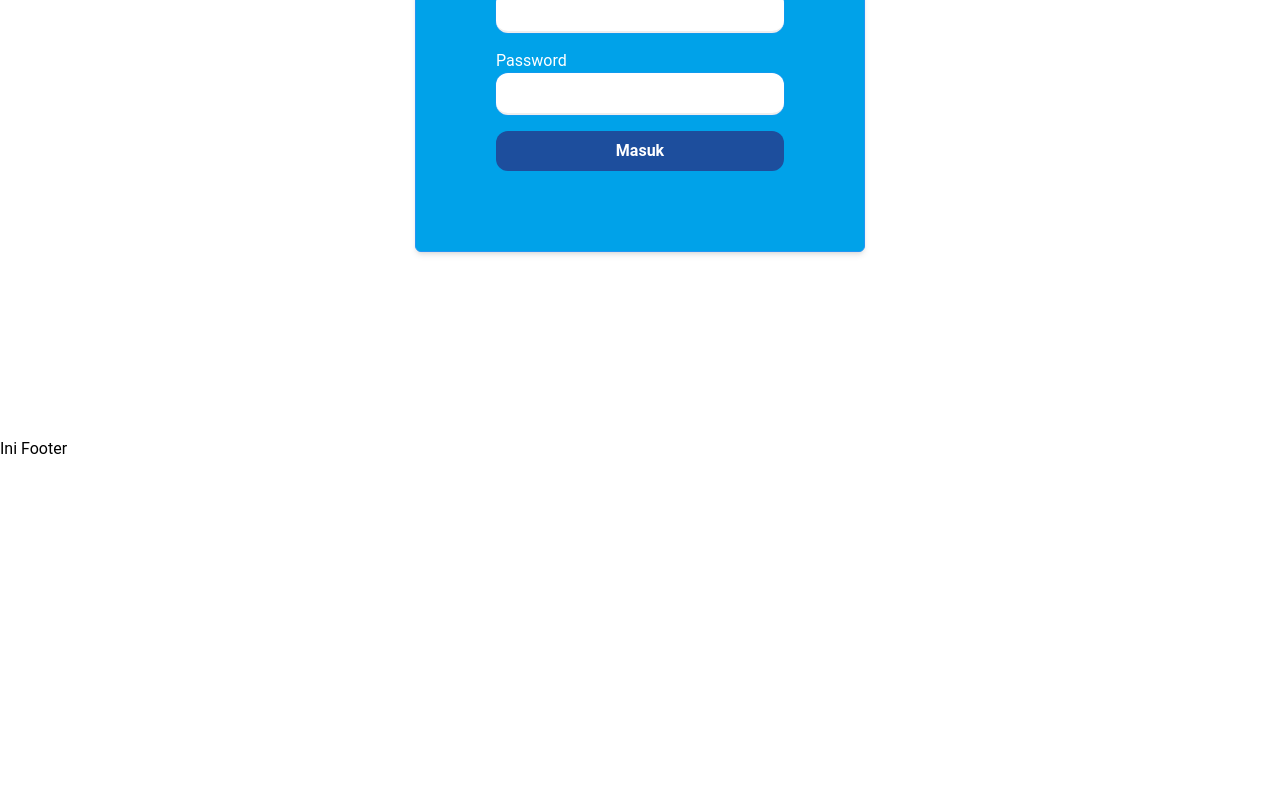
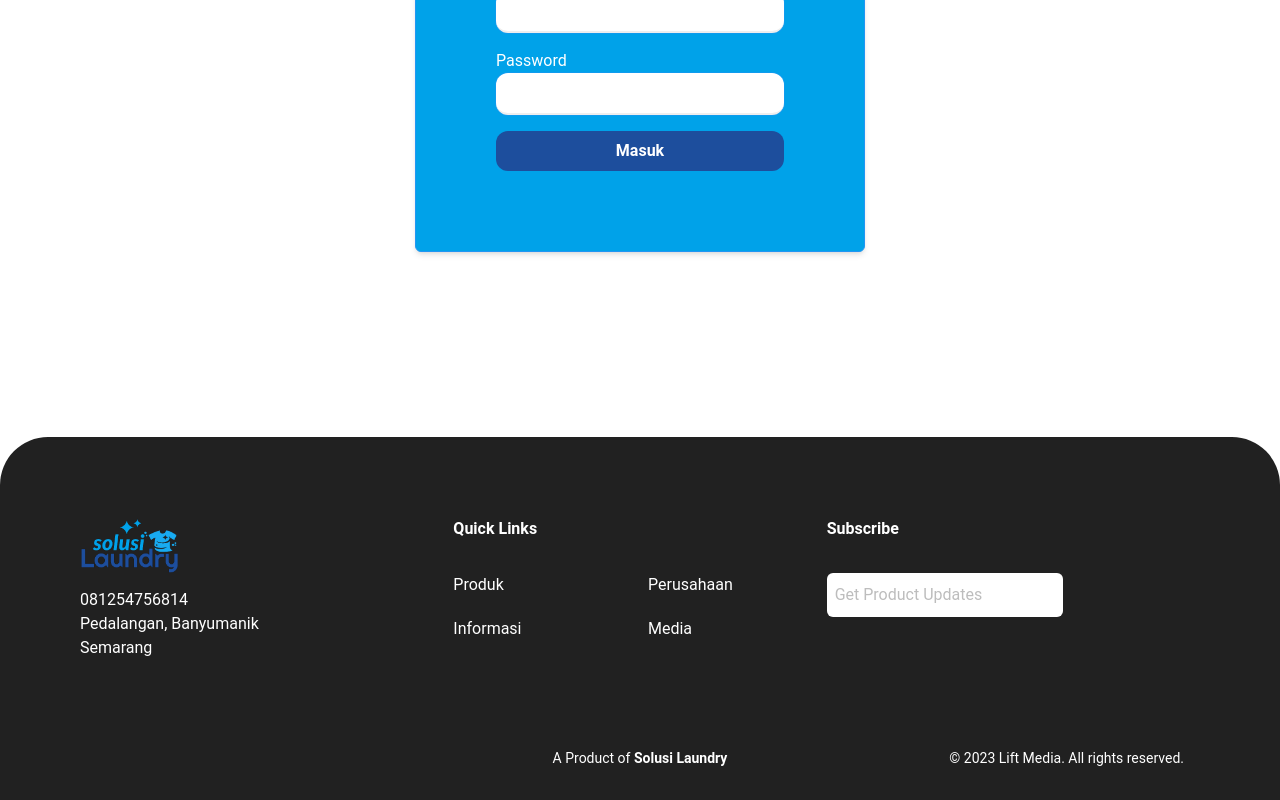
Before and after one commit to muhammadgimnastiar/solusi-laundry, a React (Create React App) app: page /admin in a window 1280 px wide. Shown: the part 433-1233 px from the top of the page. Before the commit the page ends 894 px from the top, so only its background shows below. Built offline with nearby package versions, Linux system fonts and the light colour scheme.

Commit message:
Add Footer

```diff
--- a/src/components/Footer/Footer.jsx
+++ b/src/components/Footer/Footer.jsx
@@ -1,9 +1,46 @@
 import React from 'react'
-
 
 function Footer() {
     return (
-        <h1>Ini Footer</h1>
+        <footer className='bg-gray-900 text-white rounded-t-2xl'>
+            <div className='grid grid-cols-3 sm:grid-cols-2 lg:grid-cols-3 gap-6 px-5 py-16 md:justify-between sm:px-12 p-20 '>
+                <div className=''>
+                    <img src="./solusilaundry.png" width={100} className='pb-3'/>
+                    <p>081254756814
+                        <br/>Pedalangan, Banyumanik <br />Semarang
+                    </p>
+                </div>
+                <div className='grid grid-cols-2 gap-4'>
+                    <div>
+                    <h1 className='font-bold pb-8'>Quick Links</h1>
+                        <ul>
+                            <li className='pb-5'>Produk</li>
+                            <li>Informasi</li>
+                        </ul>
+                    </div>
+                    <div className='pt-8'>
+                        <ul>
+                            <li className='pb-5'>Perusahaan</li>
+                            <li>Media</li>
+                        </ul>
+                    </div>
+                </div>
+                <div>
+                    <h1 className='font-bold pb-8'>Subscribe</h1>
+                    <input type="text" placeholder='Get Product Updates' className='text-gray-800 sm:w-72 sm:mr-5 mr-1 lg:mb-0 mb-4 py-2.5 rounded-md px-2 focus:outline-none'/>
+                    <button className='bg-blue-500 hover:bg-blue-700 duration-300 px-5 py-2.5 rounded-md text-white'><i className='fas fa-arrow-right w-10'></i></button>
+                </div>
+            </div>
+            <div className='grid grid-cols-3 sm:grid-cols-2 lg:grid-cols-3 gap-10 text-center pt-2 text-gray-400 text-sm pb-8'>
+                <div className='cursor-pointer'>
+                    <i className='fab fa-linkedin-in px-8'></i>
+                    <i className='fab fa-facebook-f px-8'></i>
+                    <i className='fab fa-twitter px-8'></i>
+                </div>
+                <span>A Product of <strong>Solusi Laundry</strong></span>
+                <span>© 2023 Lift Media. All rights reserved.</span>
+            </div>
+        </footer>
      );
 }
 
```
Also changed, not shown: src/assets/css/tailwind.css, 2 other files (tests, documents, lock files or other folders).
